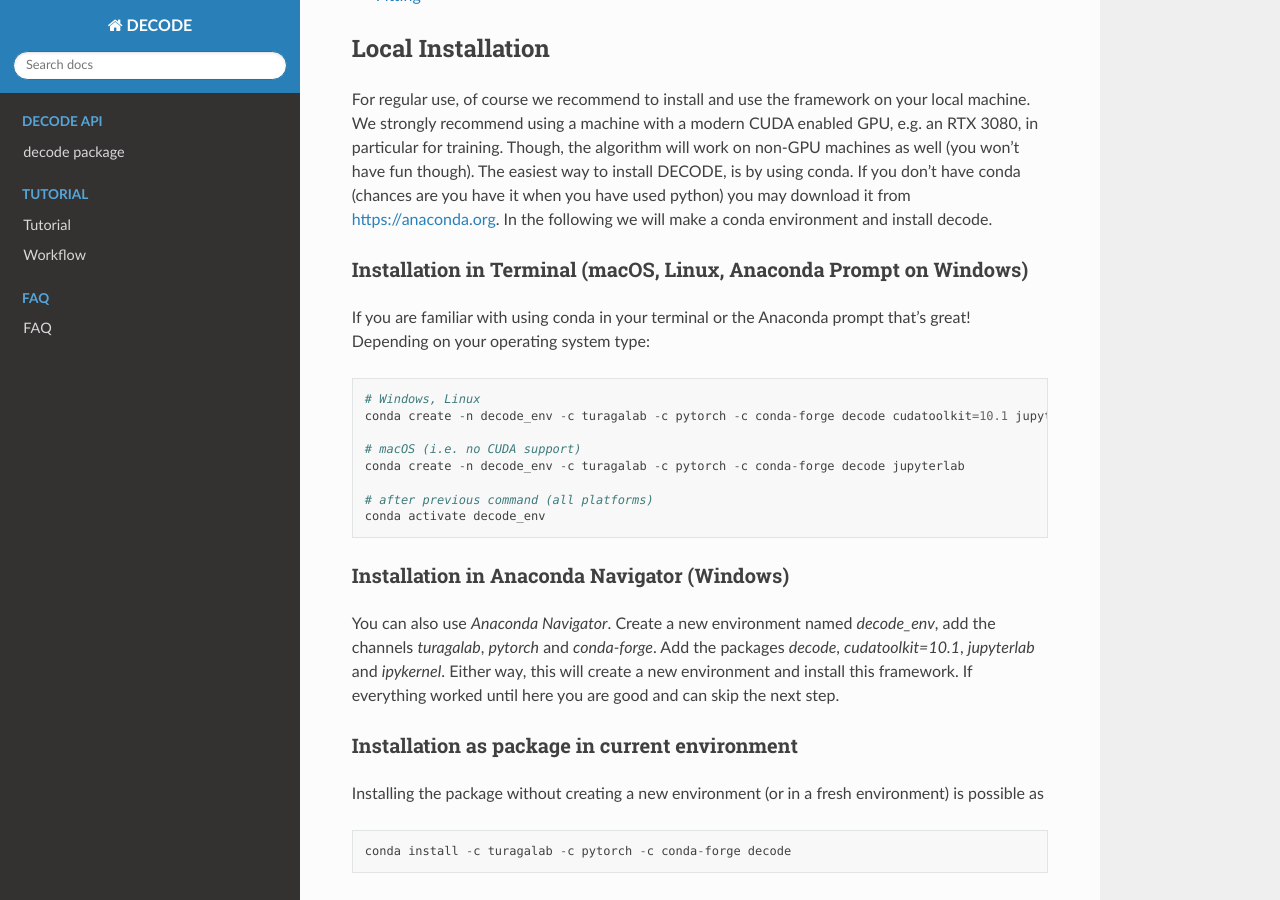
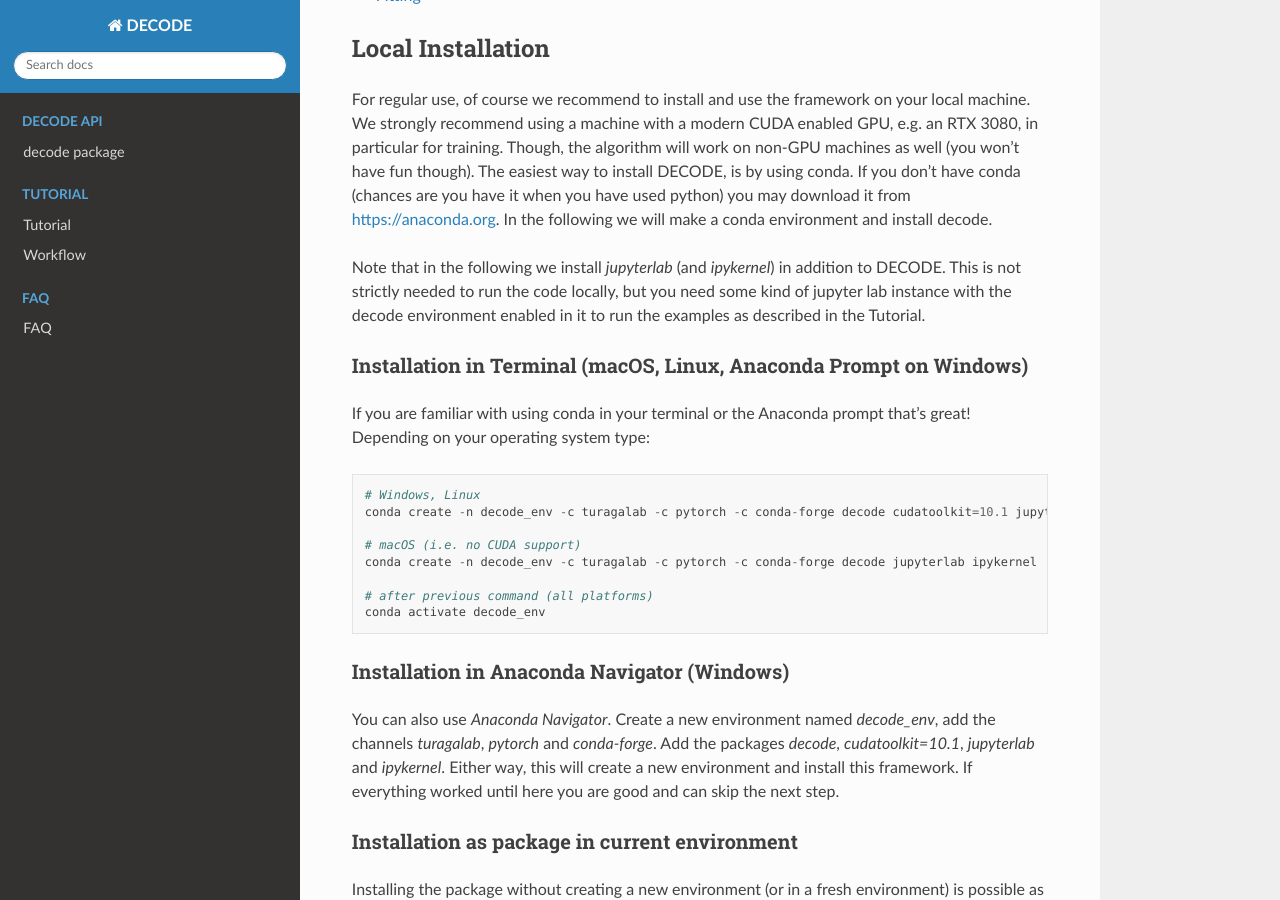
Before and after one commit to TuragaLab/DECODE, a Sphinx documentation site: the page built from docs/source/index.rst, in a window 1280 px wide and 900 px high, scrolled down 461 px. Built offline with Sphinx 7.4.7 and the Read the Docs theme 2.0.0, drawn with Linux system fonts in a browser that asks for light colours.

```diff
--- a/docs/source/index.rst
+++ b/docs/source/index.rst
@@ -21,6 +21,9 @@ The easiest way to install DECODE, is by using conda.
 If you don't have conda (chances are you have it when you have used python) you may download it from https://anaconda.org.
 In the following we will make a conda environment and install decode.
 
+Note that in the following we install *jupyterlab* (and *ipykernel*) in addition to DECODE. This is not strictly needed to run the code locally, but you need
+some kind of jupyter lab instance with the decode environment enabled in it to run the examples as described in the Tutorial.
+
 Installation in Terminal (macOS, Linux, Anaconda Prompt on Windows)
 *******************************************************************
 
@@ -30,7 +33,7 @@ If you are familiar with using conda in your terminal or the Anaconda prompt tha
     conda create -n decode_env -c turagalab -c pytorch -c conda-forge decode cudatoolkit=10.1 jupyterlab ipykernel
 
     # macOS (i.e. no CUDA support)
-    conda create -n decode_env -c turagalab -c pytorch -c conda-forge decode jupyterlab
+    conda create -n decode_env -c turagalab -c pytorch -c conda-forge decode jupyterlab ipykernel
 
     # after previous command (all platforms)
     conda activate decode_env
```
Also changed, not shown: 2 other files.
